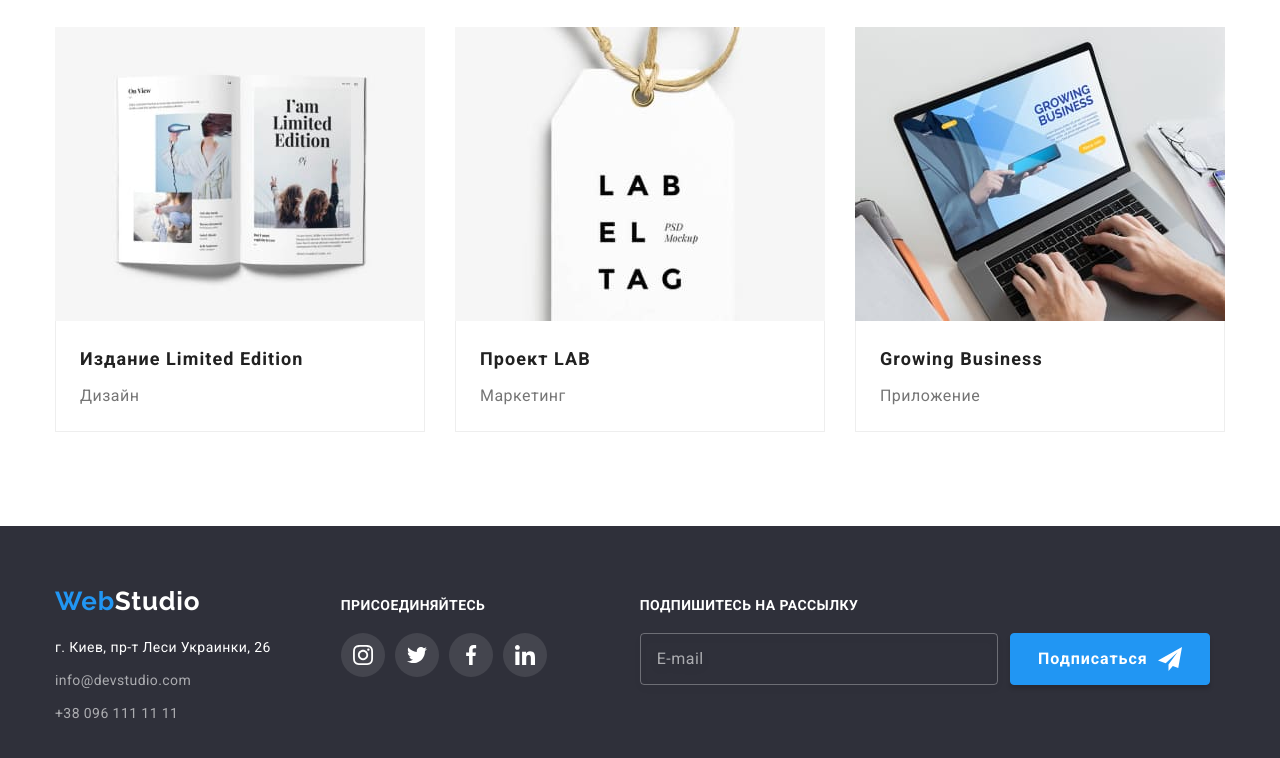
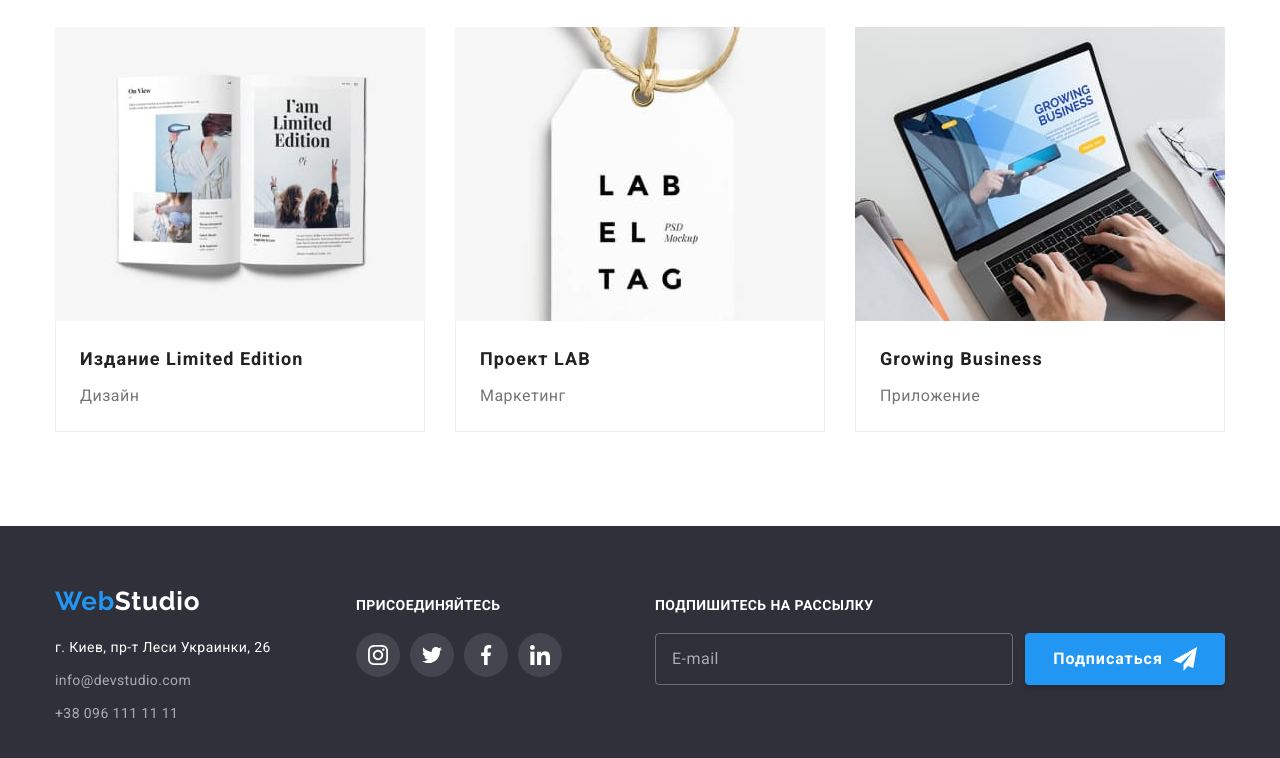
Before and after one commit to kavitskai/goit-markup-hw-06, a plain HTML site: page portfolio.html in a window 1280 px wide. Shown: the part 1121-1879 px from the top of the page. Drawn offline with nearby package versions, Linux system fonts and the light colour scheme.

Commit message:
update footer

```diff
--- a/css/styles.css
+++ b/css/styles.css
@@ -401,6 +401,15 @@ textarea {
   padding-bottom: 60px;
   background: #2f303a;
 }
+.footer-contacts {
+  width: 231px;
+}
+.footer .container {
+  display: flex;
+  justify-self: start;
+  align-items: baseline;
+}
+
 .logo-white {
   color: var(--reserve-text-color);
 }
@@ -419,15 +428,13 @@ textarea {
 .main-contacts-link.map {
   color: var(--reserve-text-color);
 }
-.footer .container {
-  display: flex;
-  align-items: baseline;
-}
+
 /* =====Футер соцсети======= */
 .footer-social {
   margin-left: 70px;
 }
 .join {
+  display: inline-block;
   margin-bottom: 20px;
   font-weight: bold;
   font-size: 14px;
```
